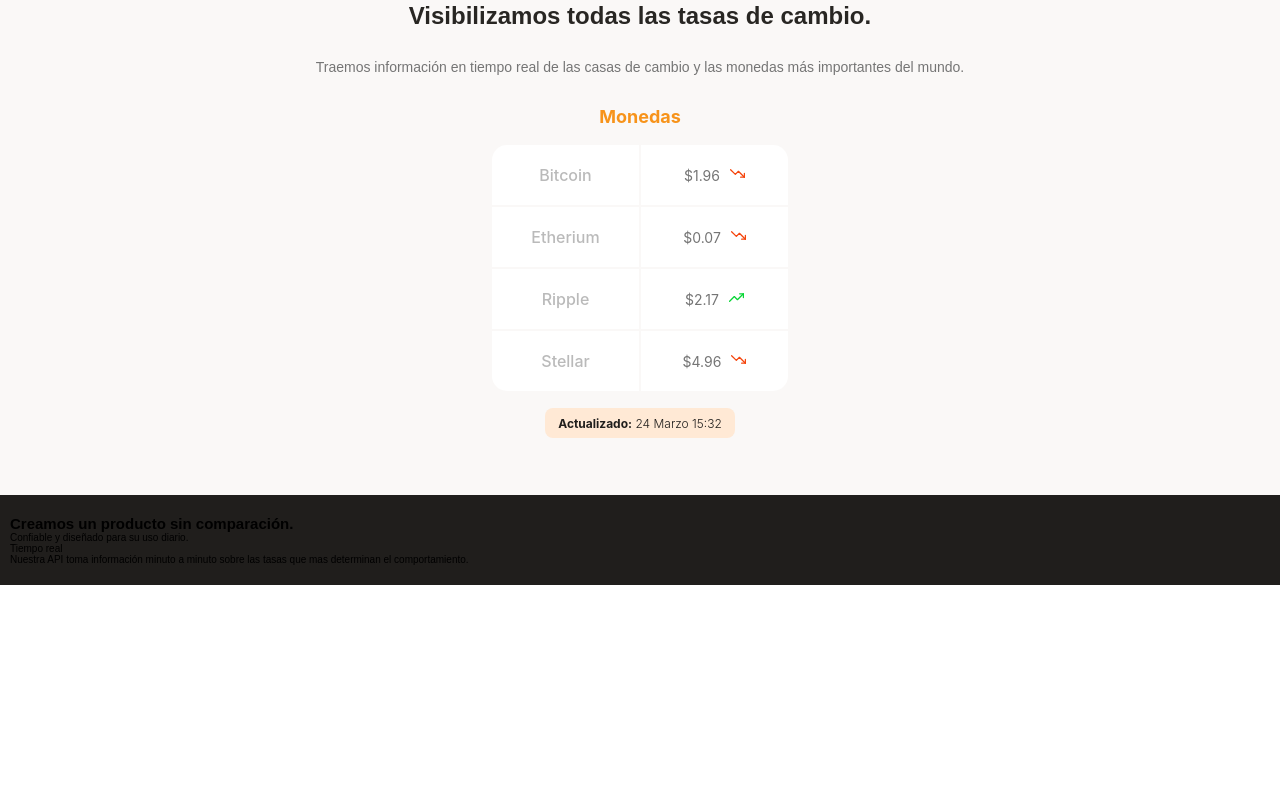
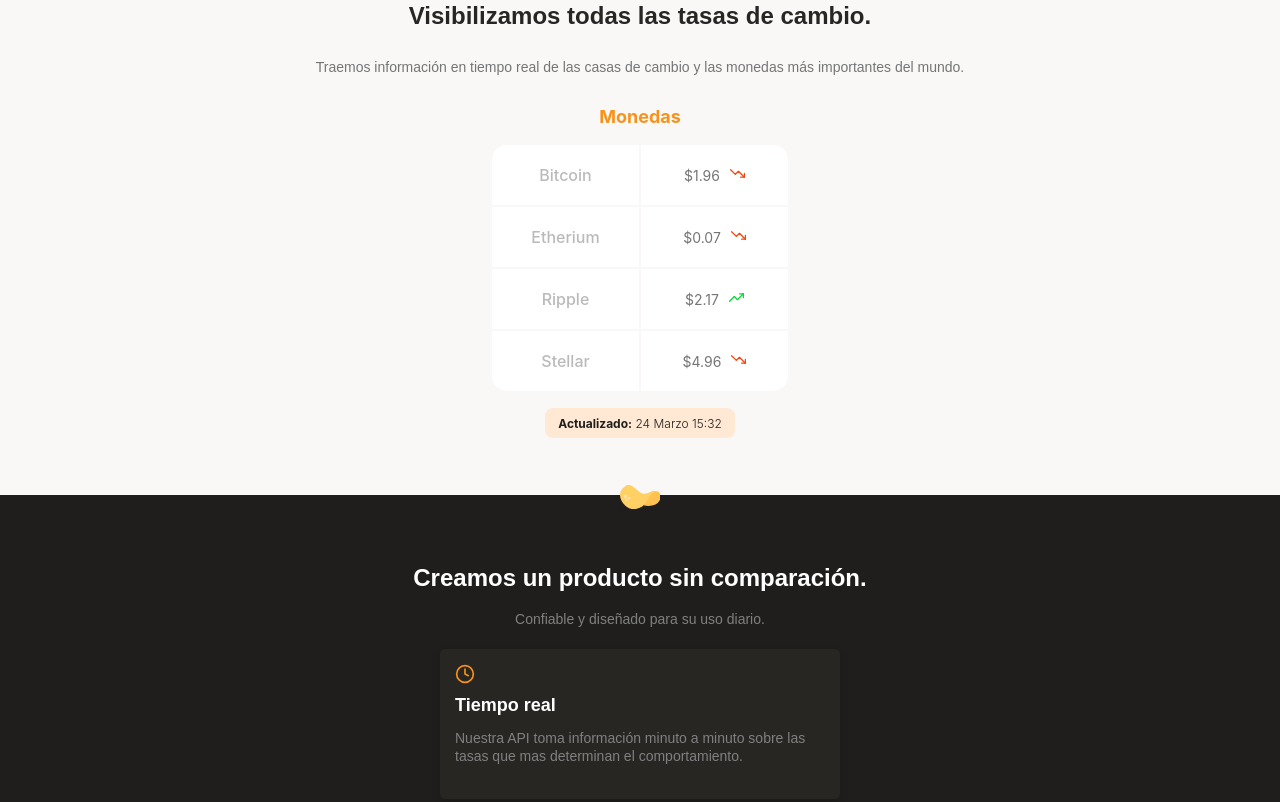
Before and after one commit to lucianomareco/mobile-first, a plain HTML site: page index.html in a window 1280 px wide. Shown: the part 661-1463 px from the top of the page. Before the commit the page ends 1246 px from the top, so only its background shows below. Drawn offline with Linux system fonts and the light colour scheme.

Commit message:
Create cards section

```diff
--- a/index.html
+++ b/index.html
@@ -54,7 +54,7 @@
                 </section>
             </section>
             <section class="main-product-detail">
-                <span></span>
+                <span class="product-detail--batata-logo"></span>
                 <div class="product-detail--tittle">
                     <h2>Creamos un producto sin comparación.</h2>
                     <p>Confiable y diseñado para su uso diario.</p>
--- a/style.css
+++ b/style.css
@@ -248,3 +248,75 @@ main {
   padding: 20px 10px;
   background-color: var(--warm-black);
 }
+
+.product-detail--batata-logo {
+  position: absolute;
+  width: 40px;
+  height: 25px;
+  top: -10px;
+  left: calc(50% - 20px);
+  background-image: url(./assets/icons/batata.svg);
+}
+
+.product-detail--tittle {
+  width: 90%;
+  min-width: 288px;
+  height: auto;
+  margin: 0 auto;
+  margin-top: 50px;
+  text-align: center;
+}
+
+.product-detail--tittle h2 {
+  margin-bottom: 20px;
+  font-size: 2.4rem;
+  font-weight: bold;
+  line-height: 2.6rem;
+  color: var(--just-white);
+}
+
+.product-detail--tittle p {
+  margin-bottom: 20px;
+  font-size: 1.4rem;
+  font-weight: 500;
+  height: 1.8rem;
+  color: #808080;
+}
+
+.product-detail--card {
+  width: 90%;
+  min-width: 288px;
+  max-width: 400px;
+  height: 150px;
+  margin: 15px auto;
+  padding: 15px;
+  background-color: var(--black);
+  border-radius: 5px;
+  box-shadow: 0 4px 8px rgba(0, 0, 0, 0.16);
+}
+
+.product-detail--card .clock {
+  display: inline-block;
+  width: 20px;
+  height: 20px;
+  margin-bottom: 10px;
+  background-image: url(./assets/icons/clock.svg);
+  background-size: cover;
+  background-position: center;
+  background-repeat: no-repeat;
+}
+
+.product--card-tittle {
+  margin-bottom: 15px;
+  font-size: 1.8rem;
+  font-weight: bold;
+  line-height: 1.8rem;
+  color: var(--just-white);
+}
+
+.product--card-body {
+  font-size: 1.4rem;
+  font-weight: 500;
+  line-height: 1.8rem;
+  color: #808080;
+}
```
